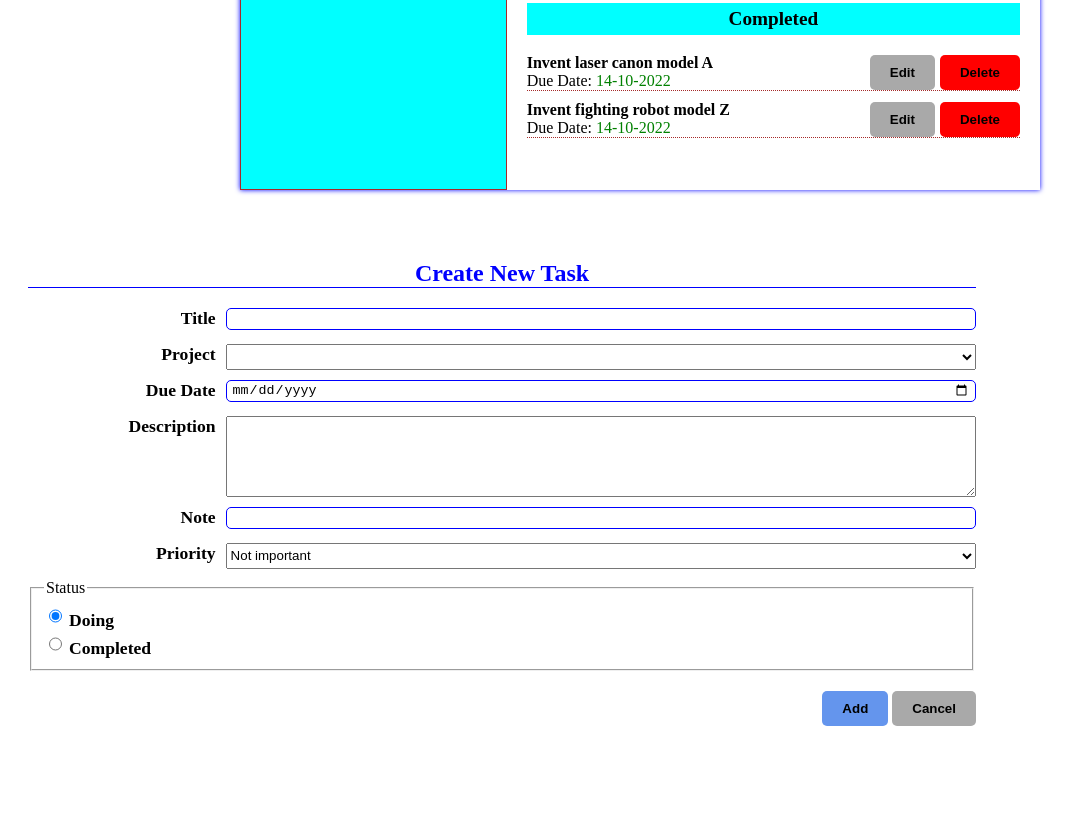
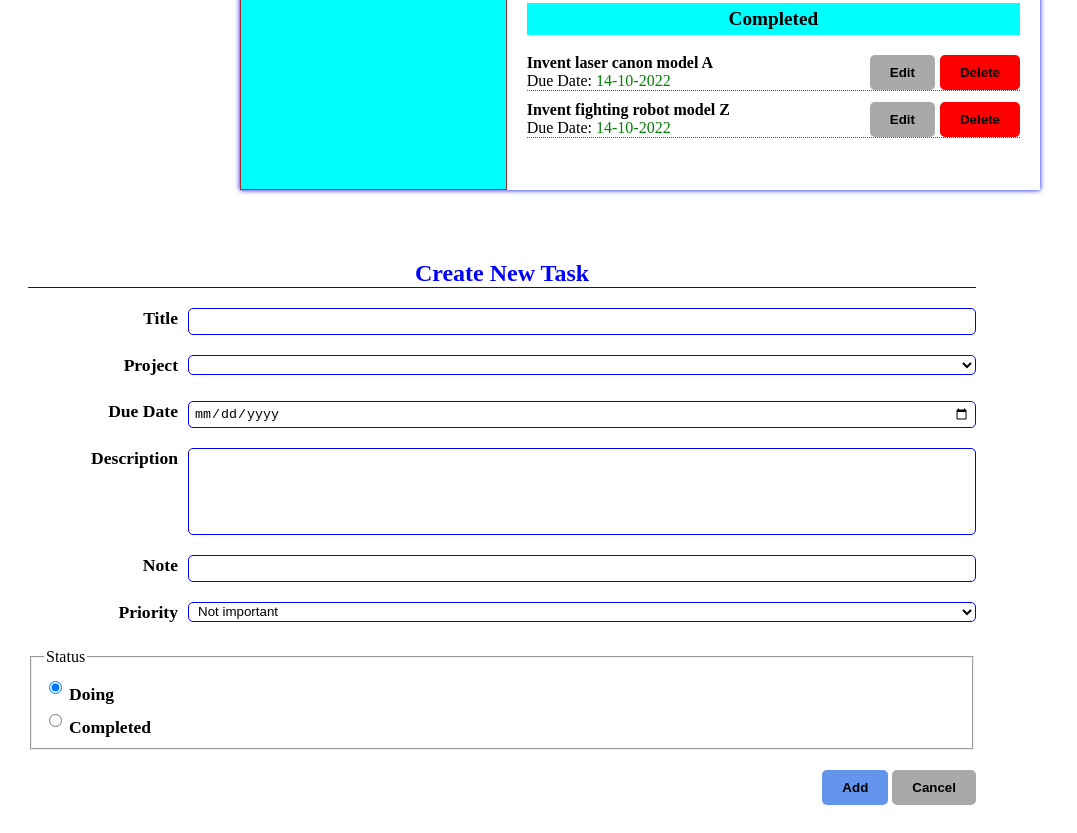
Before and after one commit to SonDo580/todo-list, a website built with webpack: page dist/index.html in a window 1280 px wide. Shown: the part 500-1333 px from the top of the page, without its empty margins (0-1077 px from the left). Before the commit the page ends 1254 px from the top, so only its background shows below. Built offline with nearby package versions, Linux system fonts and the light colour scheme.

Commit message:
Styling the input field

```diff
--- a/src/style.css
+++ b/src/style.css
@@ -181,15 +181,16 @@ form h2 {
 }
 
 .form-group {
-    display: grid;
-    grid-template-columns: 1fr 4fr;
+    display: flex;
+    align-items: flex-start;
     gap: 10px;
 
-    margin-bottom: 10px;
+    margin-bottom: 20px;
 }
 
 form label {
-    justify-self: end;
+    width: 150px;
+    text-align: right;
 
     font-weight: bold;
     font-size: 1.1rem;
@@ -198,9 +199,30 @@ form label {
 
 form input {
     border: 1px solid blue;
+    height: 25px;
+    padding: 0 5px;
+    border-radius: 5px;
+
+    flex-grow: 1;
+}
+
+form select {
+    border: 1px solid blue;
+    background-color: white;
     height: 20px;
     padding: 0 5px;
     border-radius: 5px;
+
+    flex-grow: 1;
+}
+
+form textarea {
+    border: 1px solid blue;
+    padding: 5px;
+    border-radius: 5px;
+    resize: none;
+
+    flex-grow: 1;
 }
 
 form .buttons {
```
